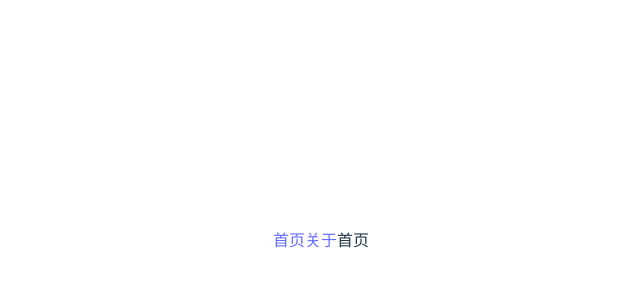
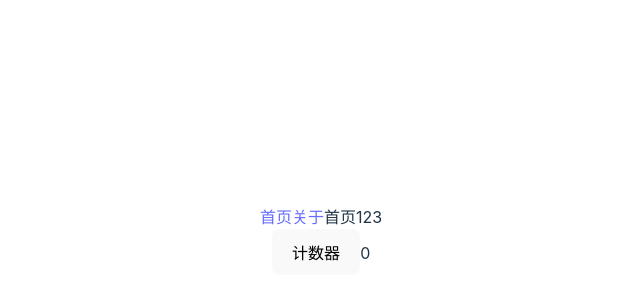
Before and after one commit to llliuyang/vue3-admin, a Vue app: page /home in a window 1280 px wide. Shown: the part 160-460 px from the top of the page, without its empty margins (319-959 px from the left). Built offline with nearby package versions, Linux system fonts and the light colour scheme.

Commit message:
feat: 集成pinia

```diff
--- a/package.json
+++ b/package.json
@@ -10,6 +10,7 @@
     "prepare": "husky install"
   },
   "dependencies": {
+    "pinia": "^2.0.24",
     "vue": "^3.2.41",
     "vue-router": "^4.1.6"
   },
--- a/src/App.vue
+++ b/src/App.vue
@@ -2,4 +2,9 @@
   <router-link to="/home">首页</router-link>
   <router-link to="/about">关于</router-link>
   <router-view></router-view>
+  <Counter></Counter>
 </template>
+
+<script setup lang="ts">
+import Counter from "@/components/counter/index.vue"
+</script>
--- /dev/null
+++ b/src/components/counter/index.vue
@@ -0,0 +1,17 @@
+<template>
+  <div>
+    <button @click="handleClick">计数器</button>
+    <span>{{ counter.count }}</span>
+  </div>
+</template>
+
+<script setup lang="ts">
+import { useCounterStore } from "@/stores/counter"
+
+const counter = useCounterStore()
+const handleClick = () => {
+  counter.increment()
+}
+</script>
+
+<style scoped></style>
--- a/src/main.ts
+++ b/src/main.ts
@@ -2,5 +2,6 @@ import { createApp } from "vue"
 import "./style.css"
 import App from "./App.vue"
 import Router from "./router/index"
+import { createPinia } from "pinia"
 
-createApp(App).use(Router).mount("#app")
+createApp(App).use(Router).use(createPinia()).mount("#app")
--- /dev/null
+++ b/src/stores/counter.ts
@@ -0,0 +1,10 @@
+import { defineStore } from "pinia"
+import { ref } from "vue"
+
+export const useCounterStore = defineStore("counter", () => {
+  const count = ref(0)
+  const increment = () => {
+    count.value++
+  }
+  return { count, increment }
+})
--- a/src/views/Home.vue
+++ b/src/views/Home.vue
@@ -1,4 +1,4 @@
-<template>首页</template>
+<template>首页123</template>
 
 <script>
 export default {
```
Also changed, not shown: 1 other file (tests, documents, lock files or other folders).
